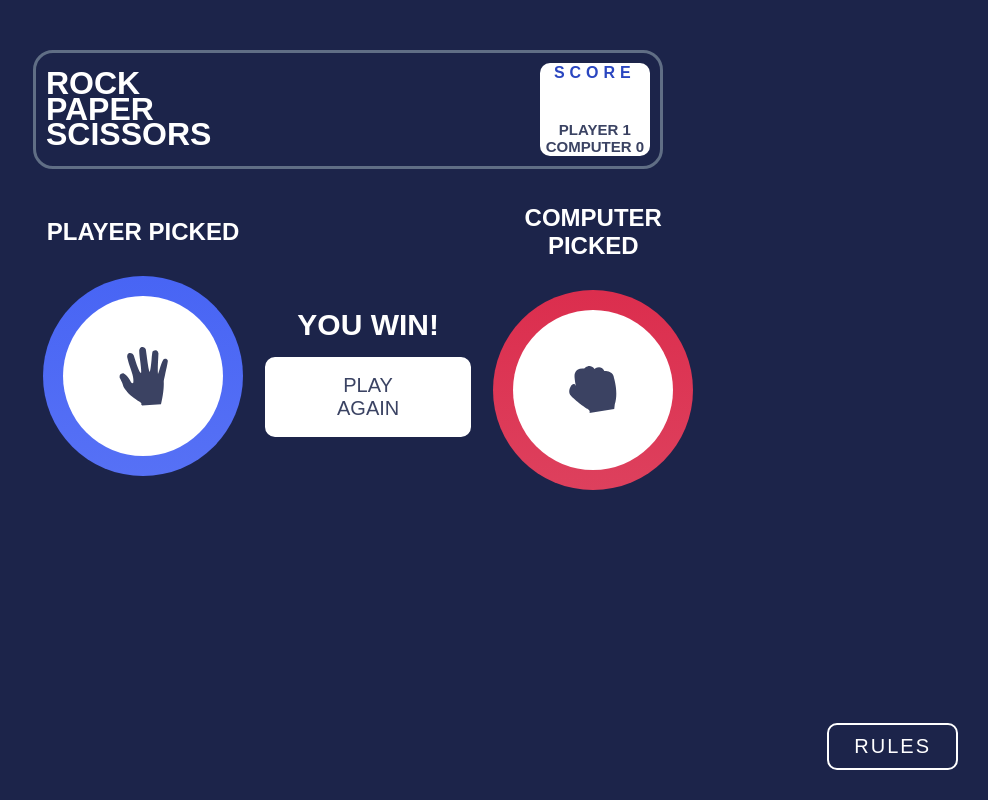
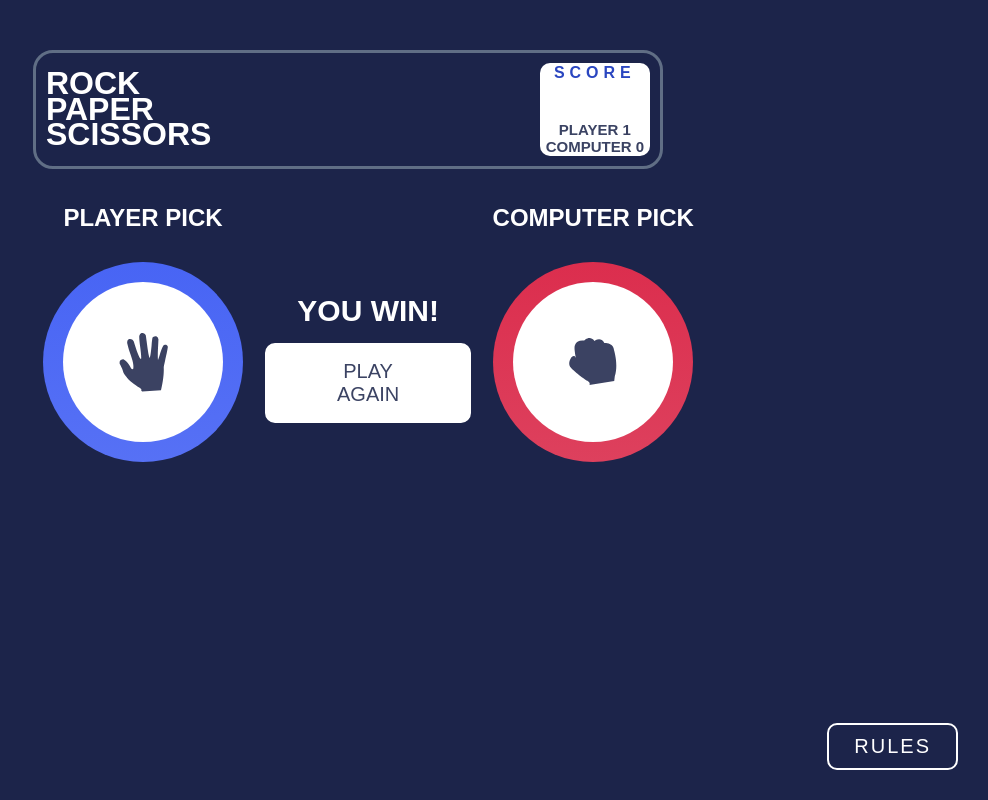
Before and after one commit to moshoodabdullahi/rock-paper-scissors, a website: page index.html in a window 1280 px wide. Both pictures are taken after a click on the button 540 px from the left and 271 px from the top of the page. Shown: the whole page, without its empty margins (292-1280 px from the left). Drawn offline with Linux system fonts and the light colour scheme.

Commit message:
faet: fix project button

```diff
--- a/index.html
+++ b/index.html
@@ -52,7 +52,7 @@
 
       <section class="result-screen d-none" id="result-screen-element">
         <div>
-          <h2>Player Picked</h2>
+          <h2>Player Pick</h2>
           <button class="btn-circle btn-paper">
             <span class="wrapper">
               <img id="player-result-image" src="./images/icon-paper.svg" alt="paper icon"
@@ -64,7 +64,7 @@
           <button class="btn" id="play-again-button" type="button">Play again</button>
         </div>
         <div>
-          <h2>Computer Picked</h2>
+          <h2>Computer Pick</h2>
           <button class="btn-circle btn-rock">
             <span class="wrapper">
               <img id="computer-result-image" src="./images/icon-rock.svg" alt="rock icon"
--- a/style.css
+++ b/style.css
@@ -142,7 +142,7 @@ h4 {
   color: hsl(229deg 25% 31%);
   font-size: 20px;
   font-family: inherit;
-  padding: 10px 70px;
+  padding: 10px 60px;
   text-transform: uppercase;
 }
 
```
